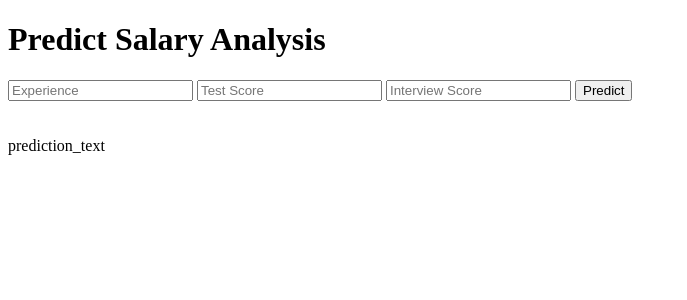
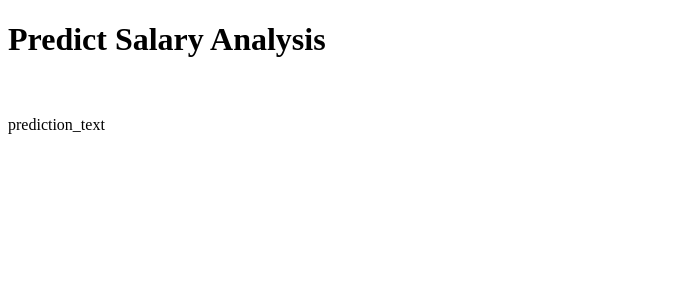
Before and after one commit to sidarth16/Sudoku-Solver-WebApp, a Flask app: page / in a window 1280 px wide. Shown: the top 300 px of the page, without its empty margins (0-687 px from the left). Run offline with Flask 2, Linux system fonts and the light colour scheme; parts of the project's set-up code (start-up, migrations or seed data) failed here and were passed over.

Commit message:
Update index.html

```diff
--- a/templates/index.html
+++ b/templates/index.html
@@ -4,25 +4,16 @@
 <head>
   <meta charset="UTF-8">
   <title>ML API</title>
-  <link href='https://fonts.googleapis.com/css?family=Pacifico' rel='stylesheet' type='text/css'>
-<link href='https://fonts.googleapis.com/css?family=Arimo' rel='stylesheet' type='text/css'>
-<link href='https://fonts.googleapis.com/css?family=Hind:300' rel='stylesheet' type='text/css'>
-<link href='https://fonts.googleapis.com/css?family=Open+Sans+Condensed:300' rel='stylesheet' type='text/css'>
+  	<link href='https://fonts.googleapis.com/css?family=Pacifico' rel='stylesheet' type='text/css'>
+	<link href='https://fonts.googleapis.com/css?family=Arimo' rel='stylesheet' type='text/css'>
+	<link href='https://fonts.googleapis.com/css?family=Hind:300' rel='stylesheet' type='text/css'>
+	<link href='https://fonts.googleapis.com/css?family=Open+Sans+Condensed:300' rel='stylesheet' type='text/css'>
 
 </head>
 
 <body>
  <div class="login">
 	<h1>Predict Salary Analysis</h1>
-
-     <!-- Main Input For Receiving Query to our ML -->
-    <form action="{{ url_for('predict')}}"method="post">
-    	<input type="text" name="experience" placeholder="Experience" required="required" />
-        <input type="text" name="test_score" placeholder="Test Score" required="required" />
-		<input type="text" name="interview_score" placeholder="Interview Score" required="required" />
-
-        <button type="submit" class="btn btn-primary btn-block btn-large">Predict</button>
-    </form>
 
    <br>
    <br>
```
